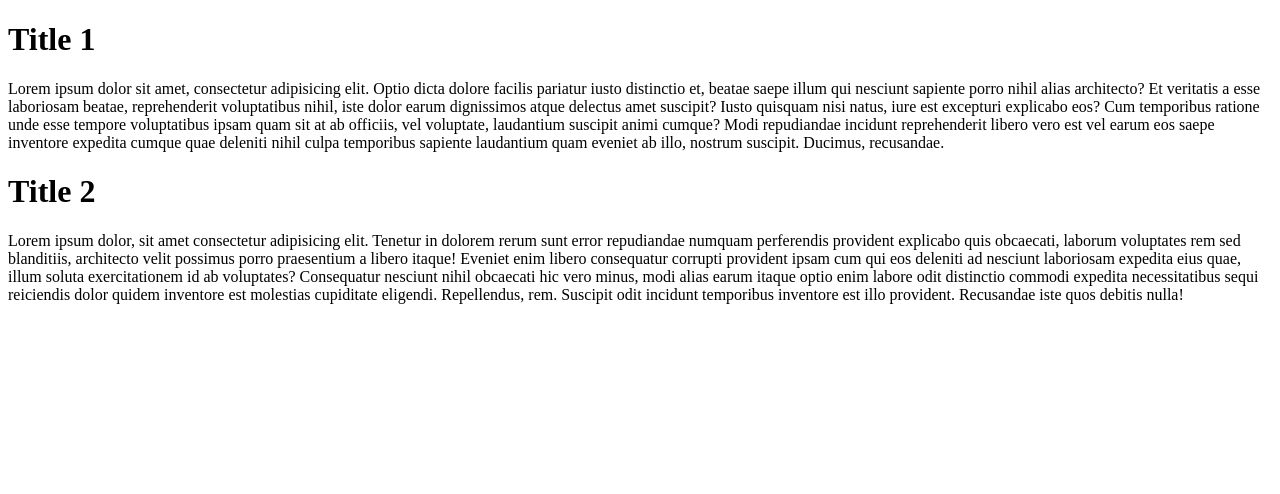
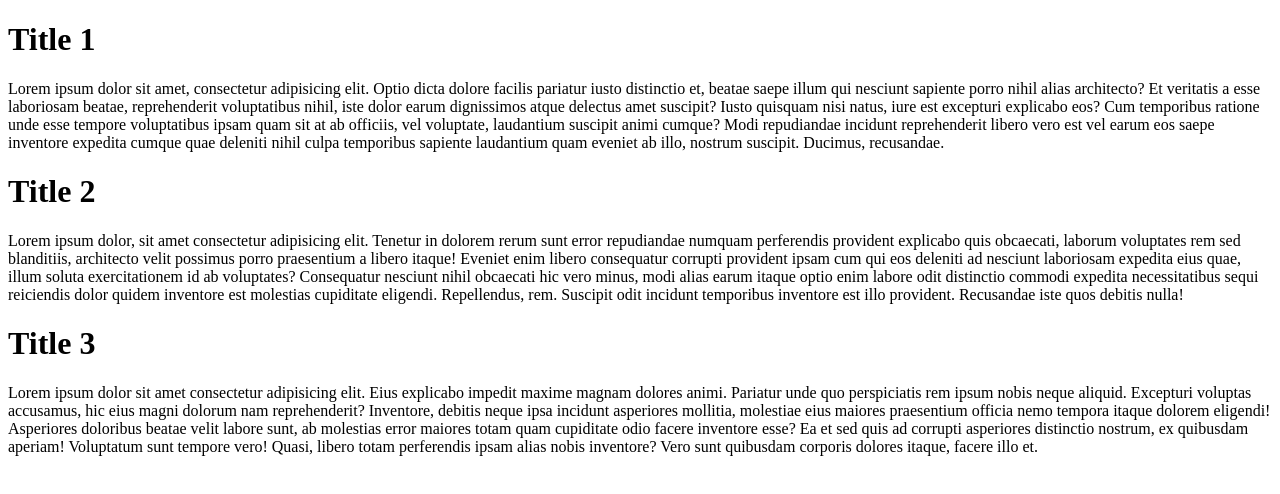
Before and after one commit to DariaSeleznova/Git-home-work-lesson-3, a plain HTML site: page index.html in a window 1280 px wide. Drawn offline with Linux system fonts and the light colour scheme.

Commit message:
add third context

```diff
--- a/index.html
+++ b/index.html
@@ -24,7 +24,14 @@
         nihil obcaecati hic vero minus, modi alias earum itaque optio enim labore odit distinctio commodi expedita
         necessitatibus sequi reiciendis dolor quidem inventore est molestias cupiditate eligendi. Repellendus, rem.
         Suscipit odit incidunt temporibus inventore est illo provident. Recusandae iste quos debitis nulla!</p>
-
+    <h1>Title 3</h1>
+    <p>Lorem ipsum dolor sit amet consectetur adipisicing elit. Eius explicabo impedit maxime magnam dolores animi.
+        Pariatur unde quo perspiciatis rem ipsum nobis neque aliquid. Excepturi voluptas accusamus, hic eius magni
+        dolorum nam reprehenderit? Inventore, debitis neque ipsa incidunt asperiores mollitia, molestiae eius maiores
+        praesentium officia nemo tempora itaque dolorem eligendi! Asperiores doloribus beatae velit labore sunt, ab
+        molestias error maiores totam quam cupiditate odio facere inventore esse? Ea et sed quis ad corrupti asperiores
+        distinctio nostrum, ex quibusdam aperiam! Voluptatum sunt tempore vero! Quasi, libero totam perferendis ipsam
+        alias nobis inventore? Vero sunt quibusdam corporis dolores itaque, facere illo et.</p>
 </body>
 
 </html>
```
